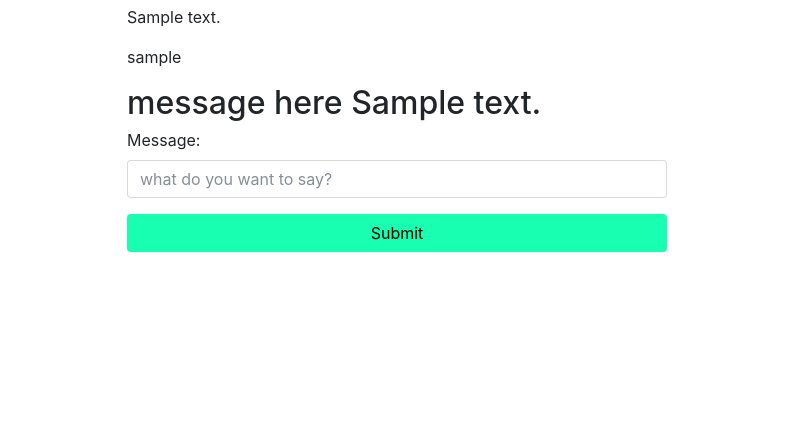
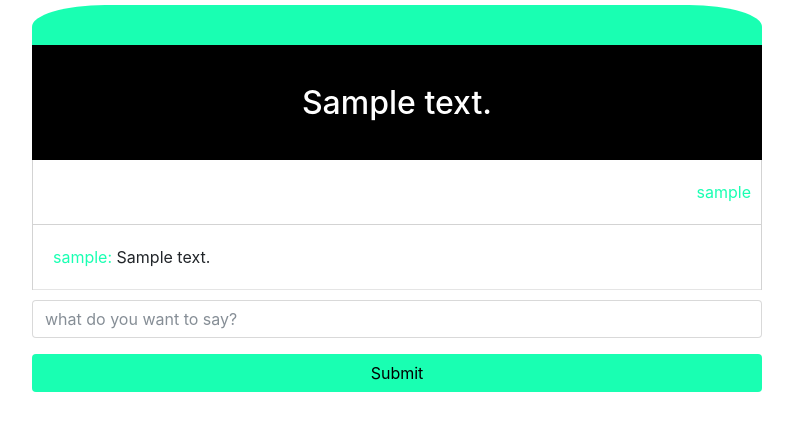
Before and after one commit to lukebiggerstaff/feedsocial, a Django app: page /content/1 in a window 1280 px wide. Shown: the part 125-556 px from the top of the page, without its empty margins (243-1036 px from the left). Run offline with Django 3.2, Linux system fonts and the light colour scheme; tables that the repository leaves empty hold one stand-in row (values such as "Sample post"); some libraries are stand-ins or nearby versions.

Commit message:
styled content detail page

```diff
--- a/feedsocial/templates/commentcreate.html
+++ b/feedsocial/templates/commentcreate.html
@@ -3,23 +3,36 @@
 {% block body %}
 <div class="container">
 <div class="row">
-<div class="col-6 m-auto">
+<div class="col-8 m-auto">
+  <div class="content-detail">
+    <h2 class="content-detail--header">
+      {{ object.content }}
+    </h2>
     <p>
-      {{ object.content }}
+      <a href=" {% url 'pfeed' user=object.creator %}" target="_blank">{{ object.creator }}</a>
     </p>
+  </div>
+
+  <div class="comment-block">
+  {% for comment in object.contentcomment_set.all %}
     <p>
-      {{ object.creator }}
+      <a href="{% url 'pfeed' user=comment.comment_creator %}">
+        {{ comment.comment_creator }}:
+      </a>
+      {{ comment.message }}
     </p>
+    <hr>
+  {% endfor %}
+  </div>
 
-    {% for comment in object.contentcomment_set.all %}
-    <h2>message here {{ comment.message }}</h2>
-    {% endfor %}
-
-    <form method="post">
-      {% csrf_token %}
-      {{ form.as_p }}
-      <input type="submit" class="btn feed-button btn-block "/>
-    </form>
+  <form method="post">
+    {% csrf_token %}
+    <div class="form-group">
+      {{ form.message.error }}
+      {{ form.message}}
+    </div>
+    <input type="submit" class="btn feed-button btn-block "/>
+  </form>
 </div>
 </div>
 </div>
```
